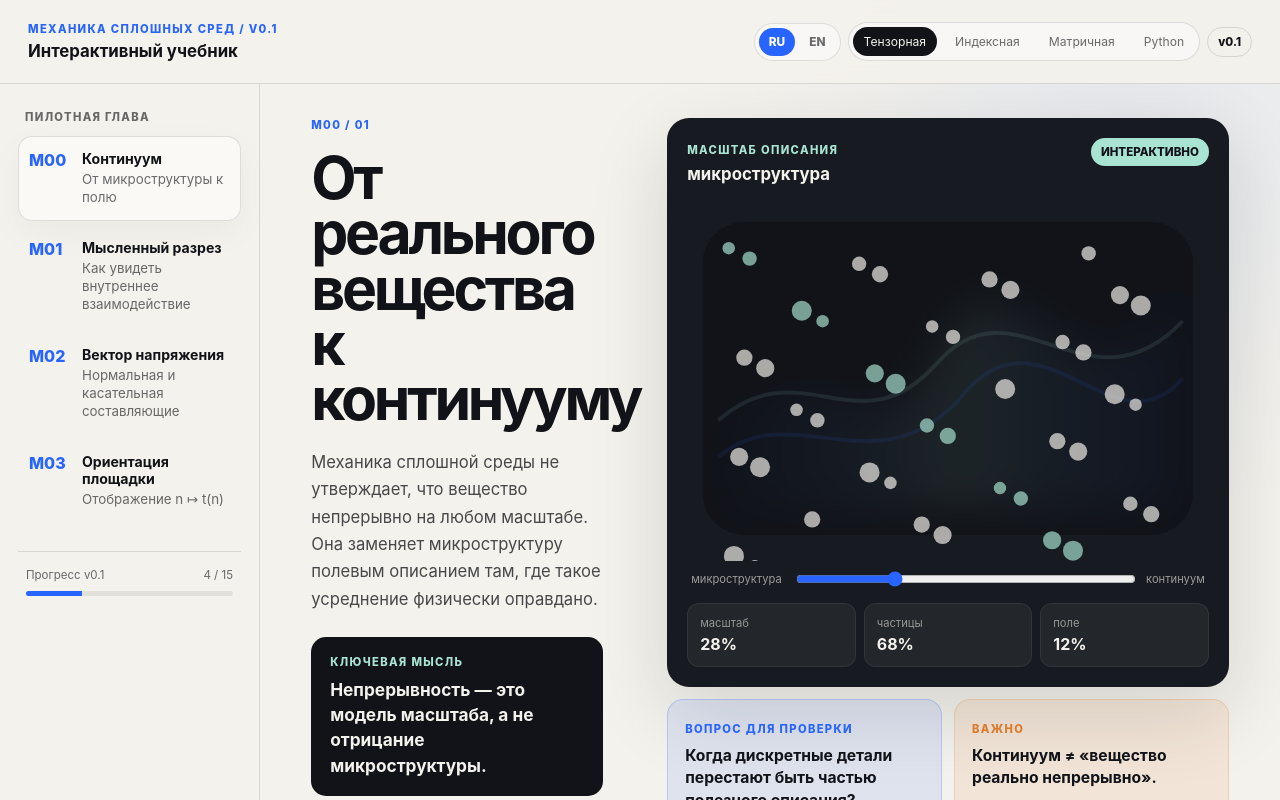
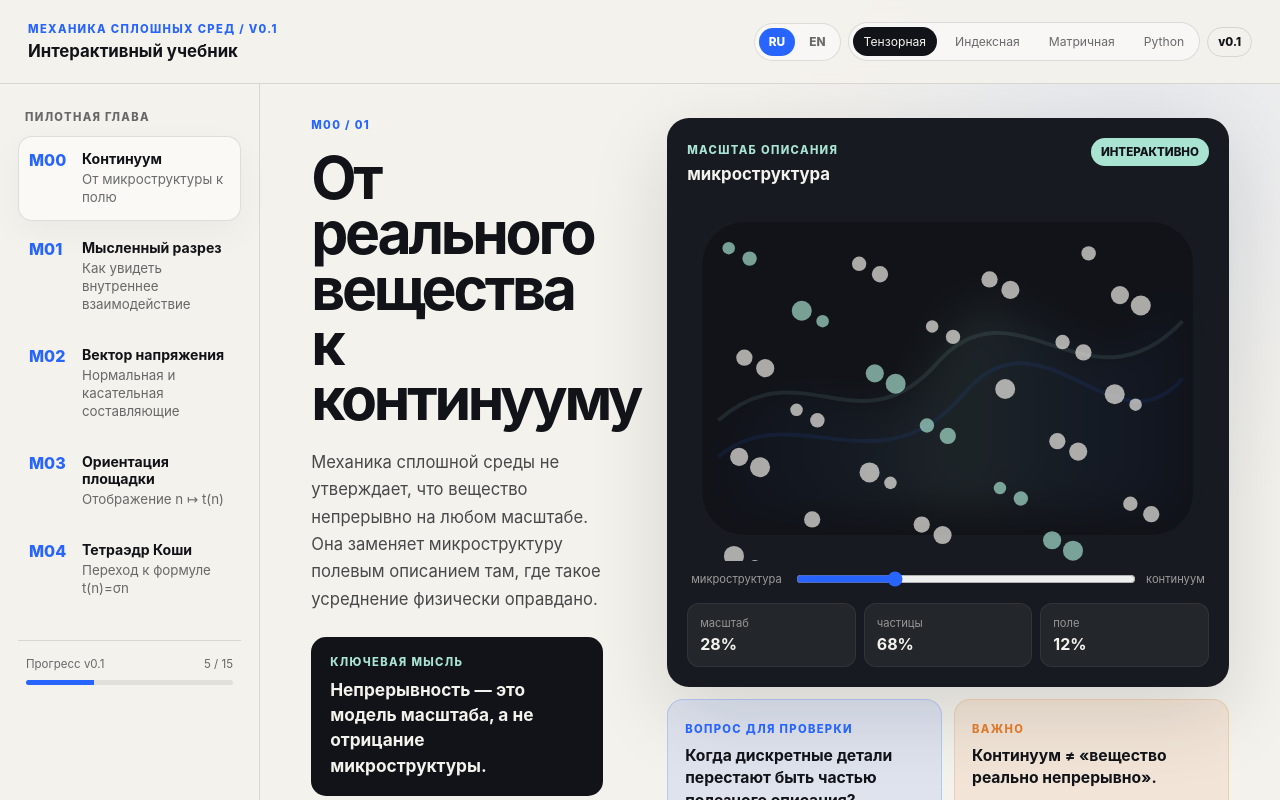
Before and after one commit to karinaurazova/interactive_book_on_continuum_mechanics, a React (Vite) app: page / in a window 1280 px wide. Shown: the top 800 px of the page. Built offline with nearby package versions, Linux system fonts and the light colour scheme.

Commit message:
feat: add M04 to learning flow

```diff
--- a/src/App.tsx
+++ b/src/App.tsx
@@ -3,11 +3,12 @@ import { ScaleExplorer } from './components/ScaleExplorer'
 import { CutTheBody } from './components/CutTheBody'
 import { TractionLab } from './components/TractionLab'
 import { OrientationMap } from './components/OrientationMap'
+import { CauchyTetrahedron } from './components/CauchyTetrahedron'
 import { ui, type Language, type NotationMode } from './i18n'
 
-type ModuleId = 'M00' | 'M01' | 'M02' | 'M03'
+type ModuleId = 'M00' | 'M01' | 'M02' | 'M03' | 'M04'
 
-const moduleIds: ModuleId[] = ['M00', 'M01', 'M02', 'M03']
+const moduleIds: ModuleId[] = ['M00', 'M01', 'M02', 'M03', 'M04']
 
 export default function App() {
   const [active, setActive] = useState<ModuleId>('M00')
@@ -72,10 +73,10 @@ export default function App() {
           <div className="progress-block">
             <div className="progress-head">
               <span>{copy.progress}</span>
-              <span>4 / 15</span>
+              <span>5 / 15</span>
             </div>
             <div className="progress-track">
-              <div className="progress-fill" style={{ width: '27%' }} />
+              <div className="progress-fill" style={{ width: '33%' }} />
             </div>
           </div>
         </aside>
@@ -112,6 +113,15 @@ export default function App() {
               notation={notation}
               language={language}
               onBack={() => setActive('M02')}
+              onNext={() => setActive('M04')}
+            />
+          )}
+
+          {active === 'M04' && (
+            <CauchyTetrahedron
+              notation={notation}
+              language={language}
+              onBack={() => setActive('M03')}
             />
           )}
         </main>
```
